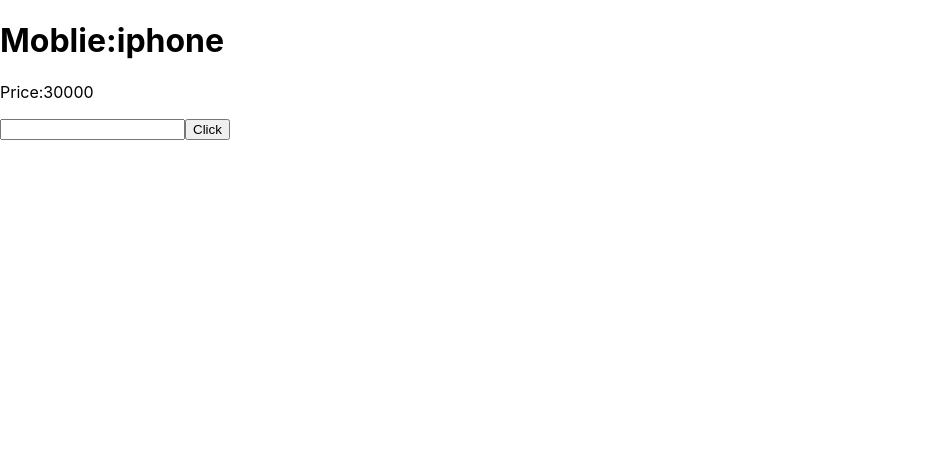
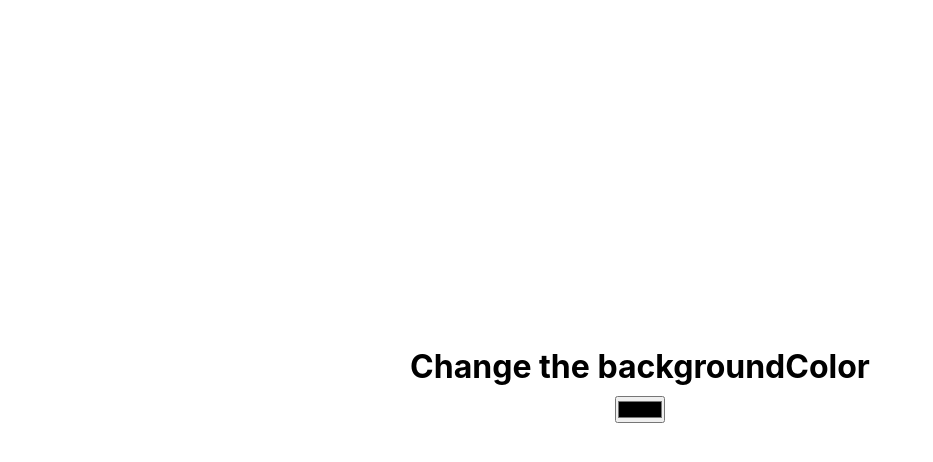
Before and after one commit to goutham120203/sample, a React (Create React App) app: page / in a window 1280 px wide. Shown: the top 462 px of the page, without its empty margins (0-933 px from the left). Built offline with nearby package versions, Linux system fonts and the light colour scheme.

Commit message:
changing the BackgroundColor

```diff
--- /dev/null
+++ b/public/globle.css
@@ -0,0 +1,12 @@
+*{
+    margin: 0;
+    padding: 0;
+    box-sizing: border-box;
+}
+
+body{
+    display: flex;
+    justify-content: center;
+    align-items: center;
+    height: 100vh;
+}
--- a/public/index.html
+++ b/public/index.html
@@ -14,6 +14,7 @@
       manifest.json provides metadata used when your web app is installed on a
       user's mobile device or desktop. See https://developers.google.com/web/fundamentals/web-app-manifest/
     -->
+    <link rel="stylesheet" href="./globle.css"/>
     <link rel="manifest" href="%PUBLIC_URL%/manifest.json" />
     <!--
       Notice the use of %PUBLIC_URL% in the tags above.
--- /dev/null
+++ b/src/App.css
@@ -0,0 +1,7 @@
+.Wrapper{
+    display: flex;
+    justify-content: center;
+    align-items: center;
+    flex-direction: column;
+    gap: 10px;
+}
--- a/src/App.js
+++ b/src/App.js
@@ -1,17 +1,13 @@
-import React,{useState} from "react";
+import './App.css'
+import React from "react";
 
 function App(){
-let [product, setProduct]=useState({name:"iphone",price:30000});
 return(
-  <>
-    <h1>Moblie:{product.name}</h1>
-    <p>Price:{product.price}</p>
-    <input id="text"/>
-    <button onClick={()=>{
-      let p = document.getElementById('text').value;
-      setProduct({name:product.name,price:p})
-    }}>Click</button>
-  </>
+  <div className="Wrapper">
+    <h1>Change the backgroundColor</h1>
+    <input type="color" onChange={(e)=>{document.body.style.backgroundColor=e.target.value}}/><br></br>
+
+  </div>
 )
 }
 export default App
```
